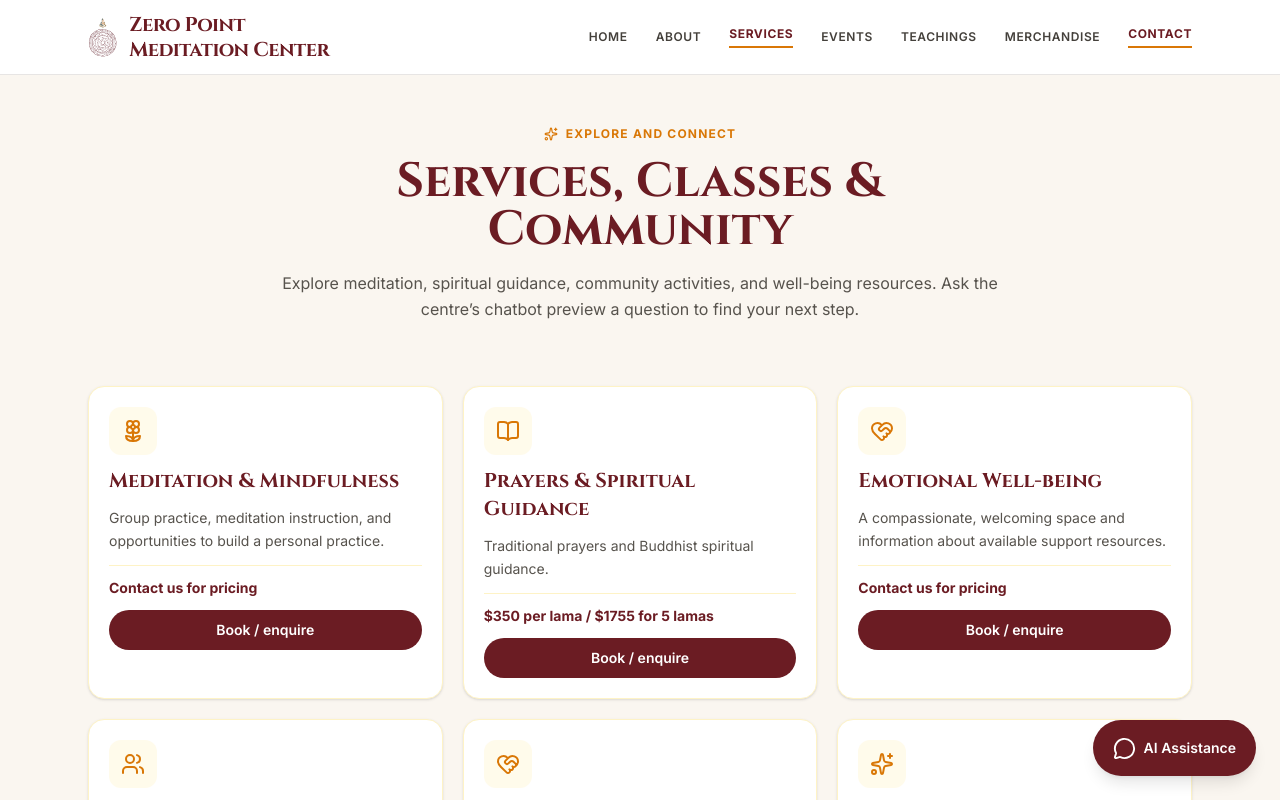
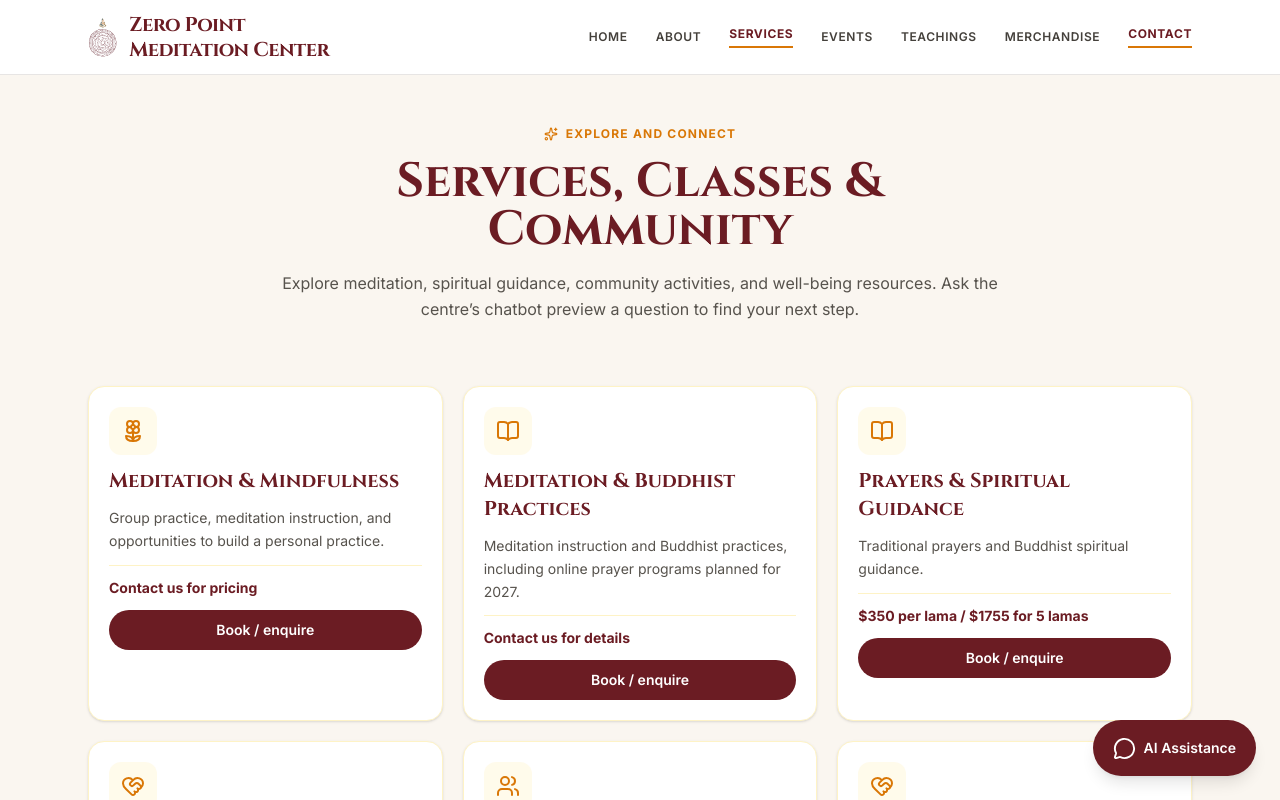
Before and after one commit to sherpaten/Zero-Point-Meditation-Center, a React (Vite) app in the folder zero-point-meditation/: page /services in a window 1280 px wide. Shown: the top 800 px of the page. Built offline with nearby package versions, Linux system fonts and the light colour scheme.

Commit message:
Add Meditation & Buddhist Practices service card

```diff
--- a/zero-point-meditation/src/pages/Services.jsx
+++ b/zero-point-meditation/src/pages/Services.jsx
@@ -35,6 +35,7 @@ export default function Services() {
       <section className="grid grid-cols-1 sm:grid-cols-2 lg:grid-cols-3 gap-5">
         {[
           { icon: <Flower2 size={24}/>, title: 'Meditation & Mindfulness', text: 'Group practice, meditation instruction, and opportunities to build a personal practice.', price: 'Contact us for pricing' },
+          { icon: <BookOpen size={24}/>, title: 'Meditation & Buddhist Practices', text: 'Meditation instruction and Buddhist practices, including online prayer programs planned for 2027.', price: 'Contact us for details' },
           { icon: <BookOpen size={24}/>, title: 'Prayers & Spiritual Guidance', text: 'Traditional prayers and Buddhist spiritual guidance.', price: '$350 per lama / $1755 for 5 lamas' },
           { icon: <HeartHandshake size={24}/>, title: 'Emotional Well-being', text: 'A compassionate, welcoming space and information about available support resources.', price: 'Contact us for pricing' },
           { icon: <Users size={24}/>, title: 'Community Gatherings', text: 'Shared practice, cultural activities, and community events.', price: 'Contact us for pricing' },
```
